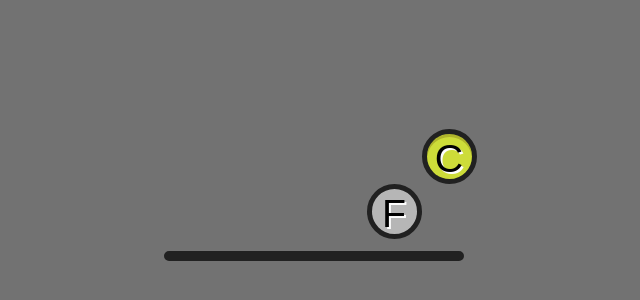
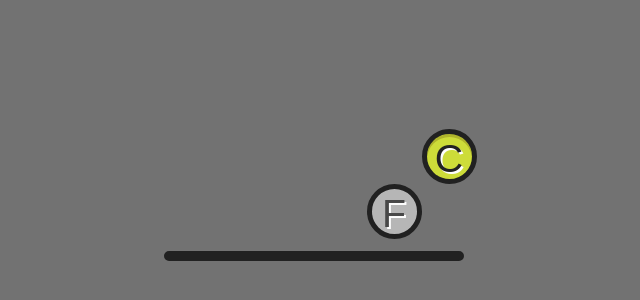
Before and after one commit to squaremarco/jsWeather, a plain HTML site: page index.html in a window 1280 px wide. Shown: the part 294-594 px from the top of the page, 326-966 px from the left. Drawn offline with Linux system fonts and the light colour scheme.

Commit message:
Tweaked css and html

```diff
--- a/index.html
+++ b/index.html
@@ -10,8 +10,8 @@
 		<div id="weather-container">
 			<div id="degree-container"></div>
 			<div id="unit-container">
-				<div class="unit-button"><input type="radio" name="unit" id="fahrenheit" value="F"><label for="fahrenheit"><span>F</span></label></div>
-				<div class="unit-button"><input type="radio" name="unit" id="centigrade" value="C" checked><label for="centigrade"><span>C</span></label></div>
+				<div class="unit-button"><input type="radio" name="unit" id="fahrenheit" value="F"><label for="fahrenheit">F</label></div>
+				<div class="unit-button"><input type="radio" name="unit" id="centigrade" value="C" checked><label for="centigrade">C</label></div>
 			</div>
 			<div id="weather-icon"><i class="wi"></i></div>
 			<div id="location-container"></div>
--- a/scss/_colors.scss
+++ b/scss/_colors.scss
@@ -2,6 +2,7 @@ $background-color: #727272;
 
 $primary-text: #212121;
 $secondary-text: #FDFDFD;
+$tertiary-text: #484848;
 $primary-border-temp: $primary-text;
 $secondary-border-temp: $secondary-text;
 
--- a/scss/style.scss
+++ b/scss/style.scss
@@ -24,7 +24,7 @@ body, html{
 
 #degree-container{
 	@include circle-box($degree-size);
-	font-size: $degree-size / 2;
+	font-size: $degree-size / 1.8;
 	line-height: $degree-size - 10px;
 	text-align: center;
 	&.degree-hot{
@@ -108,24 +108,22 @@ input[type="radio"]:not(old){
 		top: -12px;
 		margin-left: -$radio-button-size;
 		font-size: $radio-button-size / 1.4;
-		& > span {
 		@include circle-box($radio-button-size);
 		background: $radio-button-unchecked-color;
 		display: inline-block;
 		text-align: center;
 		line-height: $radio-button-size - $border-size - 1px;
+		color: $tertiary-text;
 		text-shadow: 2px 2px 0 $secondary-text;
 		border: $border-size solid $primary-border-temp;
 		box-shadow: inset 0 0 0 0 $radio-button-unchecked-shadow;
 		transition: all .2s ease-in-out;
 	}
-	}
 	&:checked {
 		& + label {
-			& > span{
+				color: $primary-text;
 				background: $radio-button-checked-color;
 				box-shadow: inset 0px 3px 0 0 $radio-button-checked-shadow;
-			}
 		}
 	}
 }
```
Also changed, not shown: css/style.css, 1 other file. Lines whose indentation alone changed are shown as unchanged.
